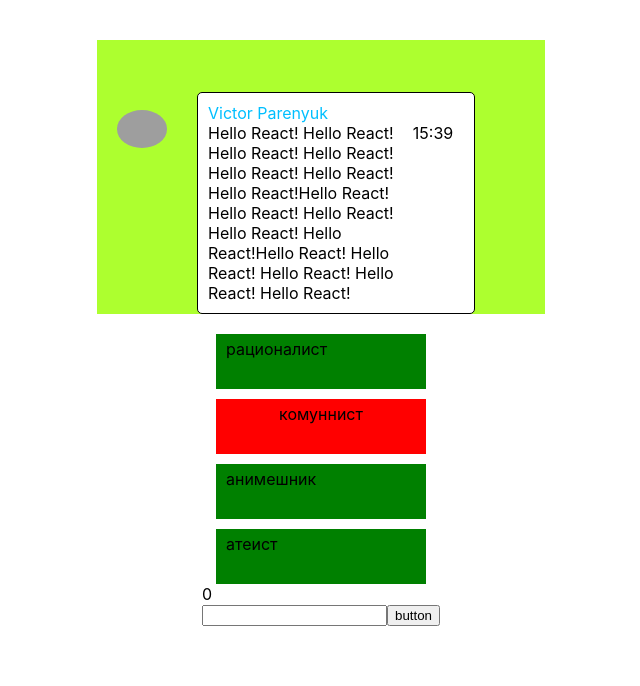
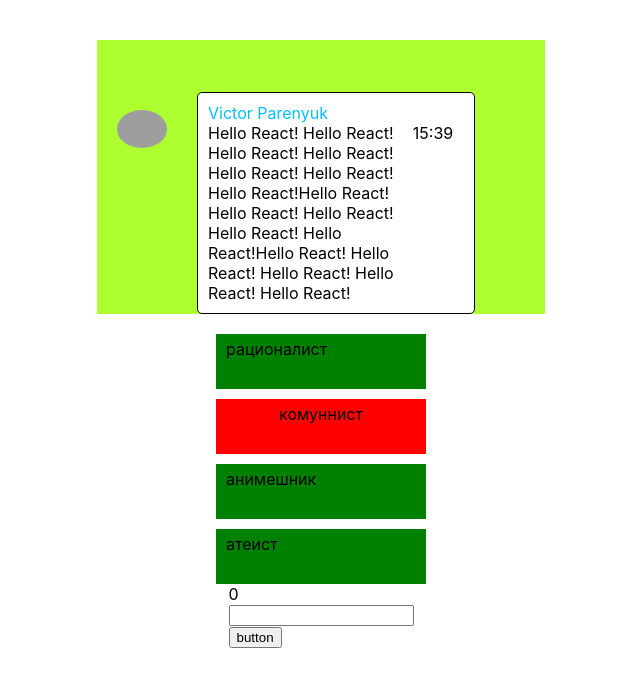
Before and after one commit to Parenyuk/reactproject, a React (Create React App) app: page / in a window 1280 px wide. Shown: the top 686 px of the page, without its empty margins (319-959 px from the left). Built offline with nearby package versions, Linux system fonts and the light colour scheme; grey boxes are pictures that could not be loaded.

Commit message:
'Deploy to GitHub Pages'

```diff
--- a/src/components/Counter/Counter.jsx
+++ b/src/components/Counter/Counter.jsx
@@ -1,5 +1,8 @@
 import React from "react";
 import s from './Counter.module.css'
+import CounterButton from "./CounterButton/CounterButton";
+import CounterInput from "./CounterInput/CounterInput";
+import CounterScreen from "./CounterScreen/CounterScreen";
 
 export default class Counter extends React.Component {
     state = {
@@ -23,10 +26,10 @@ export default class Counter extends React.Component {
         return (
             <div className={s.counter}>
                 <div className={s.count}>
-                    <span>{this.state.count}</span>
+                   <CounterScreen count={this.state.count} />
                 </div>
-                <input onChange={this.onInputMessage} value={this.state.message}/>
-                <button onClick={this.onButtonClick} onChange={this.onInputMessage}>button</button>
+                <CounterInput onInputMessage={this.onInputMessage} message={this.state.message}/>
+                <CounterButton onButtonClick={this.onButtonClick}  onInputMessage={this.onInputMessage}/>
             </div>
         )
     }
--- /dev/null
+++ b/src/components/Counter/CounterButton/CounterButton.jsx
@@ -0,0 +1,11 @@
+import React from "react";
+
+
+ const CounterButton = (props) => {
+    return (
+        <div>
+            <button onClick={props.onButtonClick} onChange={props.onInputMessage}>button</button>
+        </div>
+    )
+}
+export default CounterButton;
--- /dev/null
+++ b/src/components/Counter/CounterInput/CounterInput.jsx
@@ -0,0 +1,11 @@
+import React from "react";
+
+
+const CounterInput = (props) => {
+    return (
+        <div>
+            <input onChange={props.onInputMessage} value={props.message}/>
+        </div>
+    )
+}
+export default CounterInput;
--- /dev/null
+++ b/src/components/Counter/CounterScreen/CounterScreen.jsx
@@ -0,0 +1,11 @@
+import React from "react";
+
+
+const CounterScreen = (props) => {
+    return (
+        <div>
+            <span>{props.count}</span>
+        </div>
+    )
+}
+export default CounterScreen;
--- a/src/components/HumanQuailities/HumanQualities.jsx
+++ b/src/components/HumanQuailities/HumanQualities.jsx
@@ -1,21 +1,23 @@
-import React from "react";
+import React, {Component} from "react";
 import s from './HumanQualities.module.css';
 import HumanQuality from "./HumanQuality/HumanQuality";
 
-
-let humanQualitiesData = [
-{id: 1, humanQualities: `рационалист`},
+export default class HumanQualities extends Component {
+    state = {
+        humanQualitiesData: [
+            {id: 1, humanQualities: `рационалист`} ,
             {id: 2, humanQualities: `комуннист`},
             {id: 3, humanQualities: `анимешник`},
             {id: 4, humanQualities: `атеист`}
         ]
+    }
+    render () {
 
-const HumanQualities = () => {
-    let  humanQualitiesDataElement = humanQualitiesData.map( d => <HumanQuality key={d.id} id={d.id} humanQualities={d.humanQualities} />)
+
         return (
             <div className={s.HumanQualities}>
-            {humanQualitiesDataElement}
+                {this.state.humanQualitiesData.map(d => <HumanQuality key={d.id} id={d.id} humanQualities={d.humanQualities} />)}
             </div>
         )
     }
-export default HumanQualities;
+}
```
Also changed, not shown: package.json (+7 -1 lines), 2 other files (tests, documents, lock files or other folders). Lines whose indentation alone changed are shown as unchanged.
